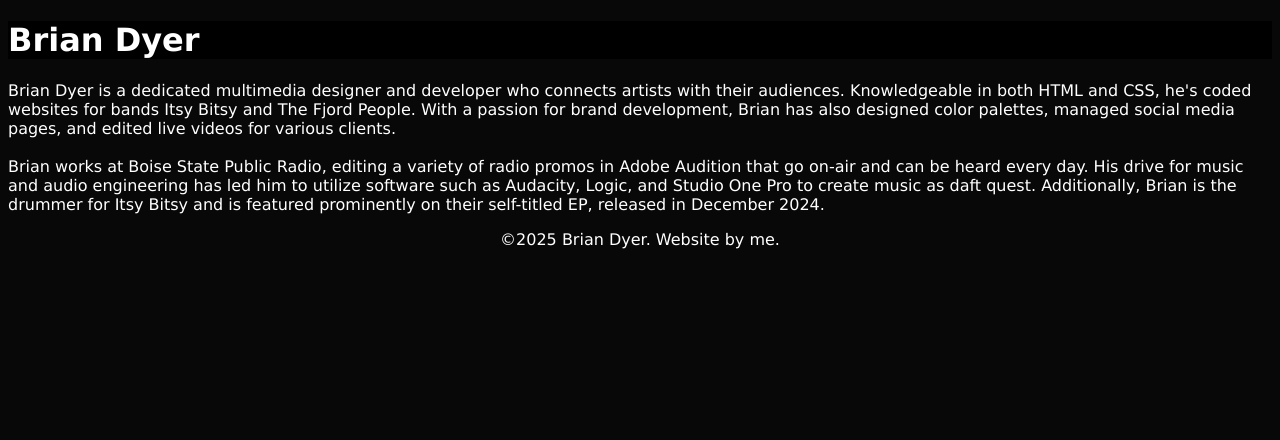
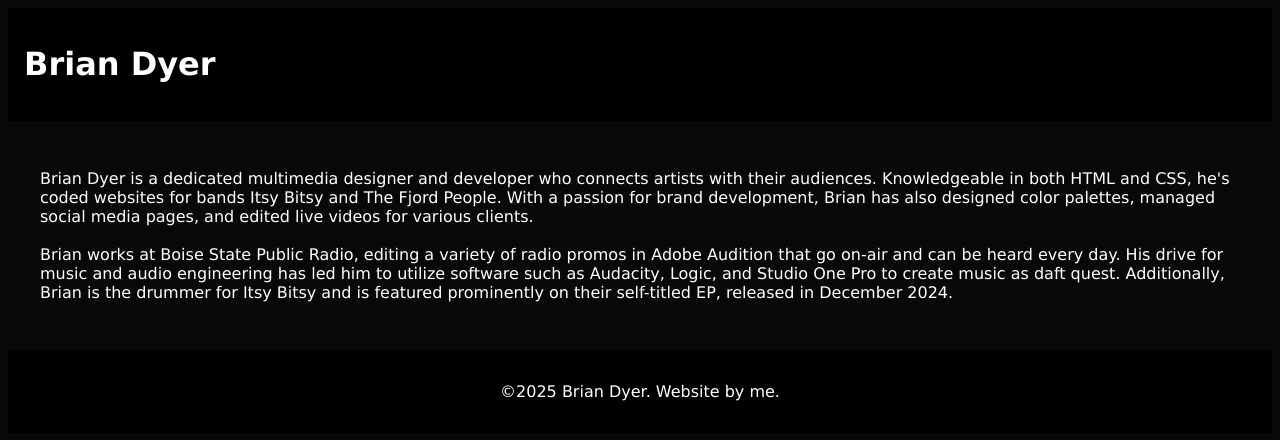
Before and after one commit to daftquest/web, a plain HTML site: page index.html in a window 1280 px wide. Drawn offline with Linux system fonts and the light colour scheme.

Commit message:
adding margins, padding, etc to everything

```diff
--- a/home.css
+++ b/home.css
@@ -4,9 +4,17 @@ html {
 .header {
  background-color: #000000;
  position: sticky;
+ padding: 1rem;
+}
+.container {
+    margin: 1rem;
+    padding: 1rem;
+    gap: 1rem;
 }
 .footer {
     text-align: center;
+    background-color: #000000;
+    padding: 1rem;
 }
 .smallt {
     font-family: Verdana, sans-serif;
--- a/index.html
+++ b/index.html
@@ -8,7 +8,7 @@
   <div class="header">
    <h1 style="font-family:Verdana,sans-serif;color:white;">Brian Dyer</h1>
   </div>
-  <div class="content-container" style="height:100%;">
+  <div class="container" style="height:100%;">
     <div class="content-section">
         <p class="smallt">Brian Dyer is a dedicated multimedia designer and developer who connects artists with their audiences. Knowledgeable in both HTML and CSS, he's coded websites for bands Itsy Bitsy and The Fjord People. With a passion for brand development, Brian has also designed color palettes, managed social media pages, and edited live videos for various clients.<br><br>Brian works at Boise State Public Radio, editing a variety of radio promos in Adobe Audition that go on-air and can be heard every day. His drive for music and audio engineering has led him to utilize software such as Audacity, Logic, and Studio One Pro to create music as daft quest. Additionally, Brian is the drummer for Itsy Bitsy and is featured prominently on their self-titled EP, released in December 2024.</p>
     </div>
```
